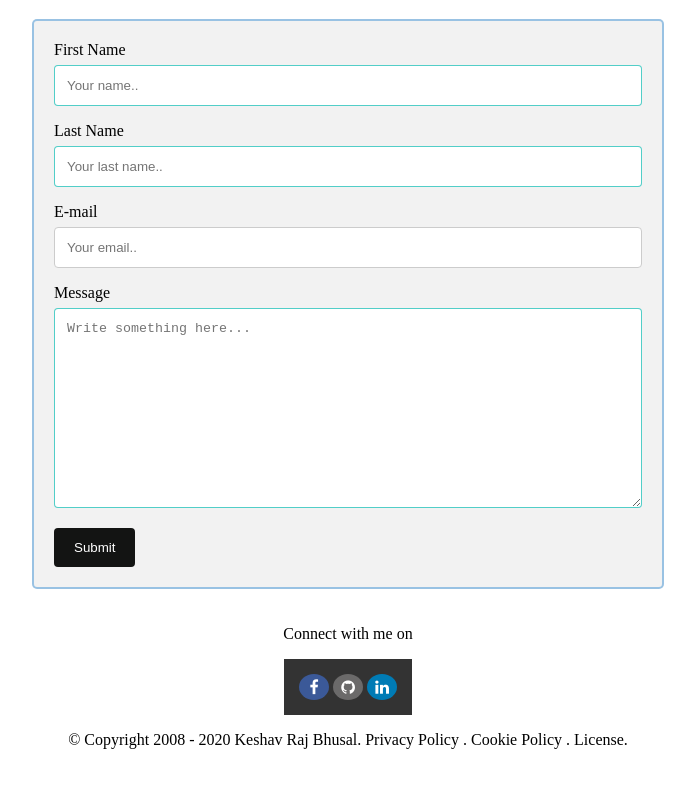
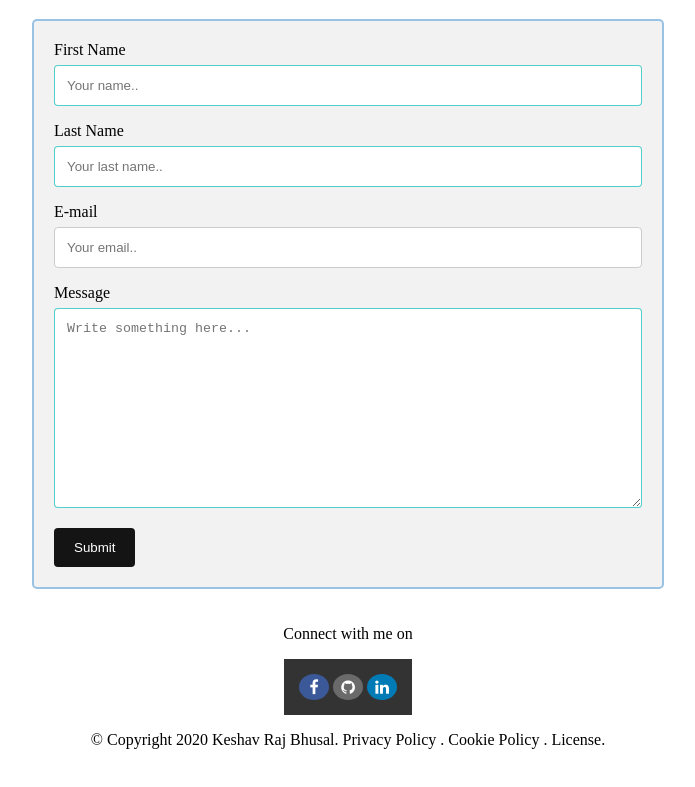
Before and after one commit to Abhaykrb/MyProfileWebsite, a plain HTML site: page index.html in a window 1280 px wide. Shown: the part 2558-3345 px from the top of the page, without its empty margins (292-987 px from the left). Drawn offline with nearby package versions, Linux system fonts and the light colour scheme.

Commit message:
Update index.html

```diff
--- a/index.html
+++ b/index.html
@@ -275,7 +275,7 @@
       <a title="github" href="https://github.com/Abhaykrb" class="fa fa-github"></a>
       <a title="linkedin" href="later" class="fa fa-linkedin"></a>
                     </div>
-                     <p> © Copyright 2008 - 2020 Keshav Raj Bhusal. Privacy Policy . Cookie Policy . License.
+                     <p> © Copyright 2020 Keshav Raj Bhusal. Privacy Policy . Cookie Policy . License.
 
               </div>
 <!-- end of  footer -->
```
